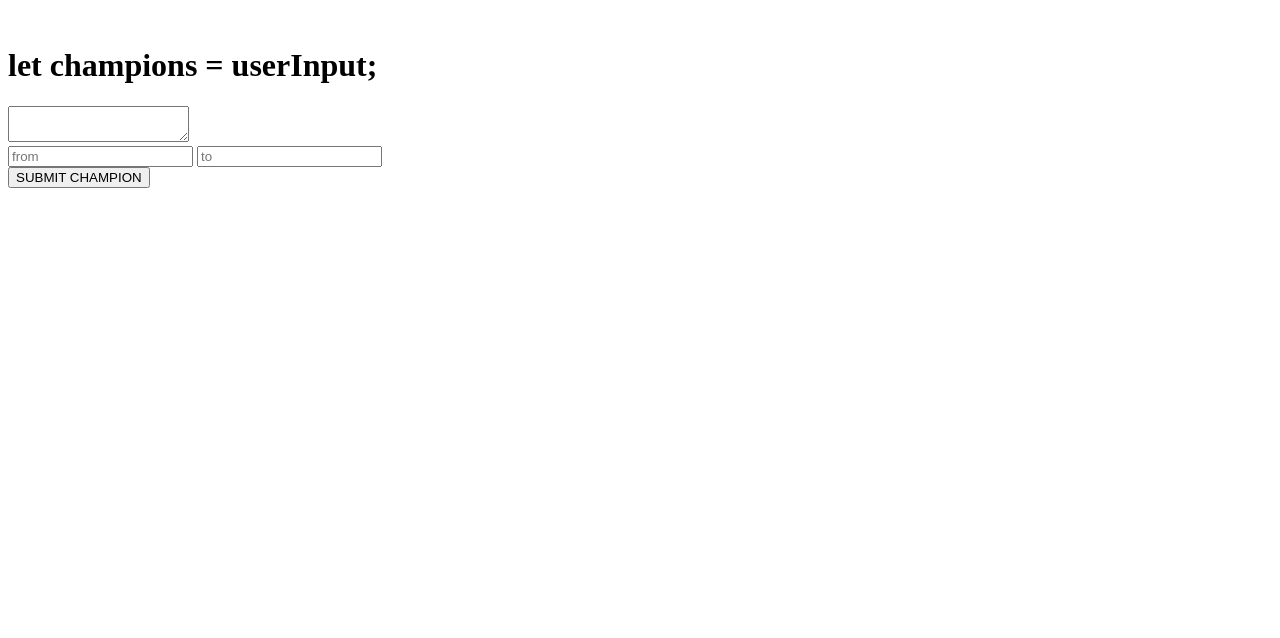
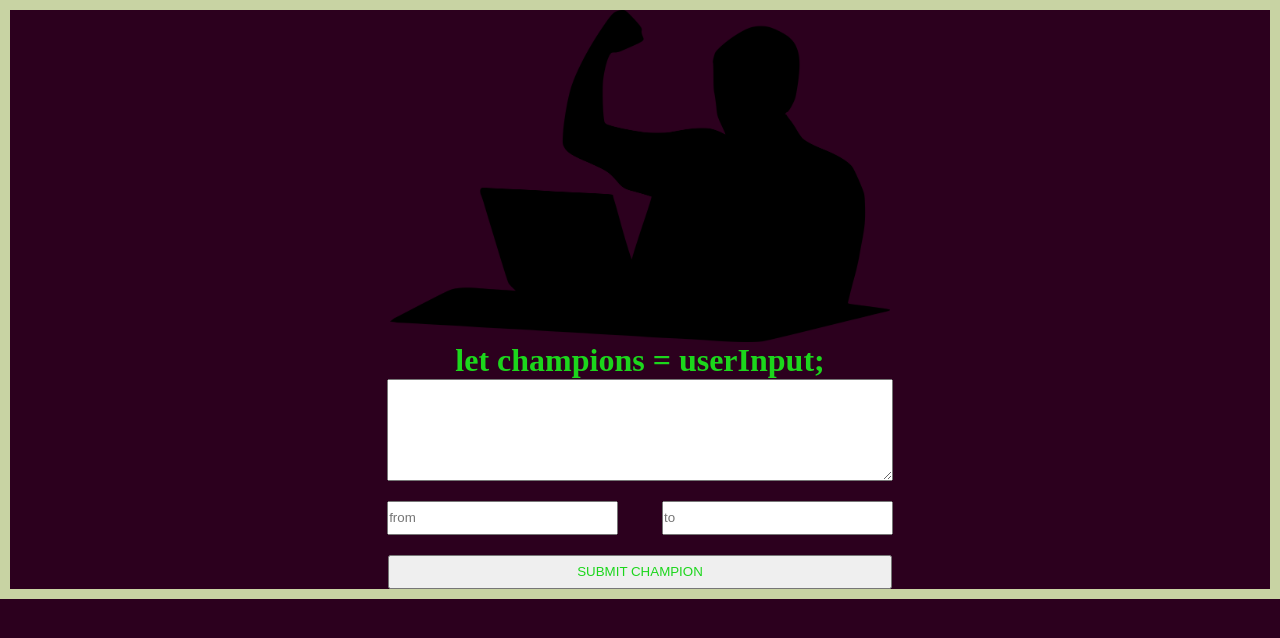
Before and after one commit to EthanDotLog/hall-of-champions-JS, a plain HTML site: page index.html in a window 1280 px wide. Drawn offline with Linux system fonts and the light colour scheme; no server answers.

Commit message:
added some css

```diff
--- a/index.html
+++ b/index.html
@@ -8,13 +8,11 @@
 </head>
 <body>
     <div id="hero-container">
-        <img>
+        <img src="./assets/hero.png">
         <h1>let <span>champions</span> = <span>userInput;</span></h1>
     </div>
     <div id="user-input-container">
-        <form>
-            <textarea id="user-comment-el"></textarea>
-        </form>
+        <textarea id="user-comment-el"></textarea>
         <div class="user-from-to-el">
             <input id="user-from-el" type="text" placeholder="from">
             <input id="user-to-el" type="text" placeholder="to">
--- a/style.css
+++ b/style.css
@@ -0,0 +1,53 @@
+* {
+    margin: 0;
+    padding: 0;
+    color: 	#1cd61c;
+}
+body {
+    background-color: #2C001E;
+    border: 10px solid #c8d3a3;
+}
+
+#hero-container, #user-input-container, #console-container-el {
+    width: 100%;
+    display: flex;
+    flex-direction: column;
+    align-items: center;
+}
+
+#hero-container img {
+    width: 40%;
+    max-width: 500px;
+}
+
+
+
+
+
+#user-input-container {
+    gap: 20px;
+}
+#user-comment-el {
+    width: 40%;
+    height: 100px;
+}
+.user-from-to-el {
+    display: flex;
+    justify-content: center;
+    gap: 3.5%;
+    width: 100%;
+}
+#Submit-btn {
+    width: 40%;
+    line-height: 30px;
+}
+#user-from-el, #user-to-el {
+    width: 18%;
+    line-height: 30px;
+}
+
+@media (max-width: 500px) {
+    #hero-container img {
+        width: 60%;
+    }
+  }
```
Also changed, not shown: assets/hero.png (added).
